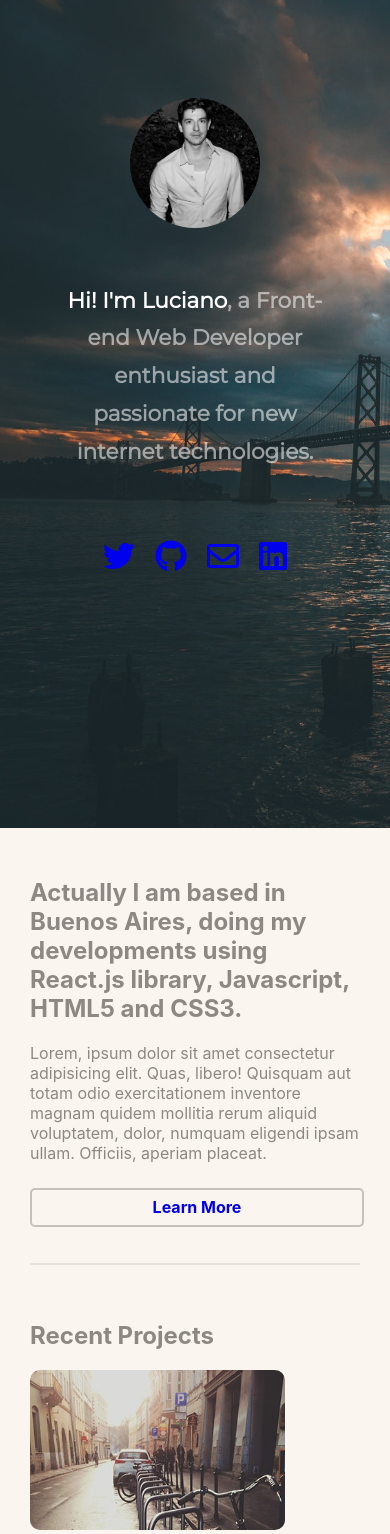
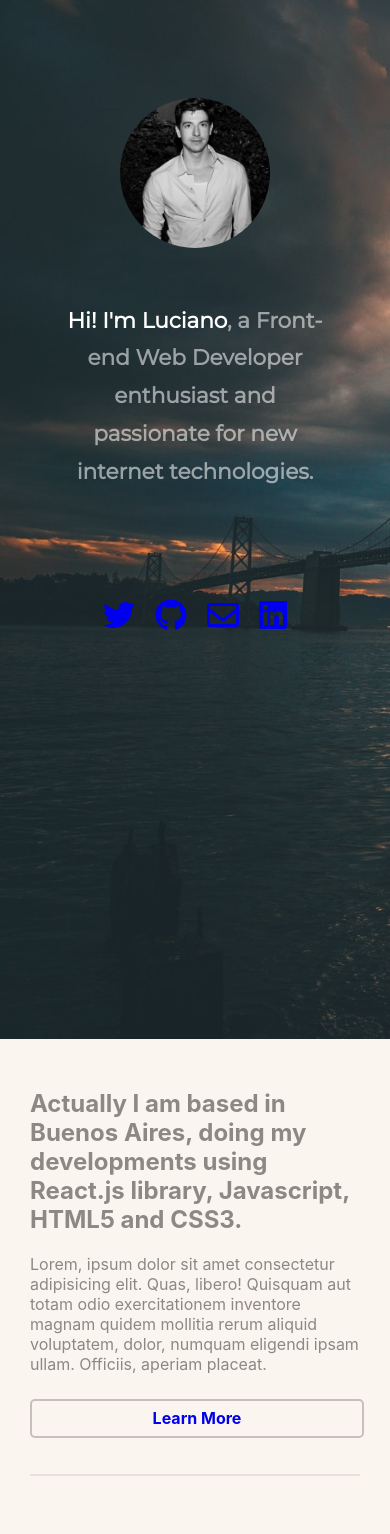
Before and after one commit to luchosr/reactPortfolio, a React (Create React App) app: page / in a window 390 px wide. Shown: the top 1534 px of the page. Built offline with nearby package versions, Linux system fonts and the light colour scheme.

Commit message:
fix some responsive issues

```diff
--- a/src/Header/header.css
+++ b/src/Header/header.css
@@ -4,7 +4,7 @@
   flex-direction: column;
 }
 .header {
-  height: 75vh;
+  height: 100vh;
   background-image: url("../img/background.jpg");
   background-size: cover;
   flex-direction: column;
@@ -15,8 +15,8 @@
   margin-bottom: 30px;
 }
 .header__inner__avatar {
-  height: 130px;
-  width: 130px;
+  height: 150px;
+  width: 150px;
   border-radius: 50%;
 }
 .socialMedia {
@@ -24,8 +24,7 @@
   flex-direction: row;
   justify-content: center;
   padding: 30px 10px 0 10px;
-
-  margin: 0 auto;
+  margin-top: 25%;
   color: rgba(255, 255, 255, 0.55);
 }
 
@@ -52,6 +51,13 @@
     height: 100vh;
     padding: 45px 15px 55px 15px;
   }
+  .header__inner__avatar {
+    height: 130px;
+    width: 130px;
+  }
+  .socialMedia {
+    margin-top: 5%;
+  }
 }
 
 @media (max-width: 736px) {
@@ -59,3 +65,12 @@
     font-size: 1.35em;
   }
 }
+@media (max-width: 375px) {
+  /* .header {
+    height: 100vh;
+  } */
+  .header__inner__avatar {
+    height: 150px;
+    width: 150px;
+  }
+}
--- a/src/Main/main.css
+++ b/src/Main/main.css
@@ -29,10 +29,12 @@ a:visited {
   border-bottom: 2px solid #e8e1dd;
 }
 .main__second__projects__item__img {
-  width: 255px;
-  height: 160px;
-  border-radius: 10px;
+  width: 90%;
+  height: 70%;
+  border-radius: 5px;
 }
 .bottom {
   color: #8e8884;
 }
+@media (max-width: 375px) {
+}
```
